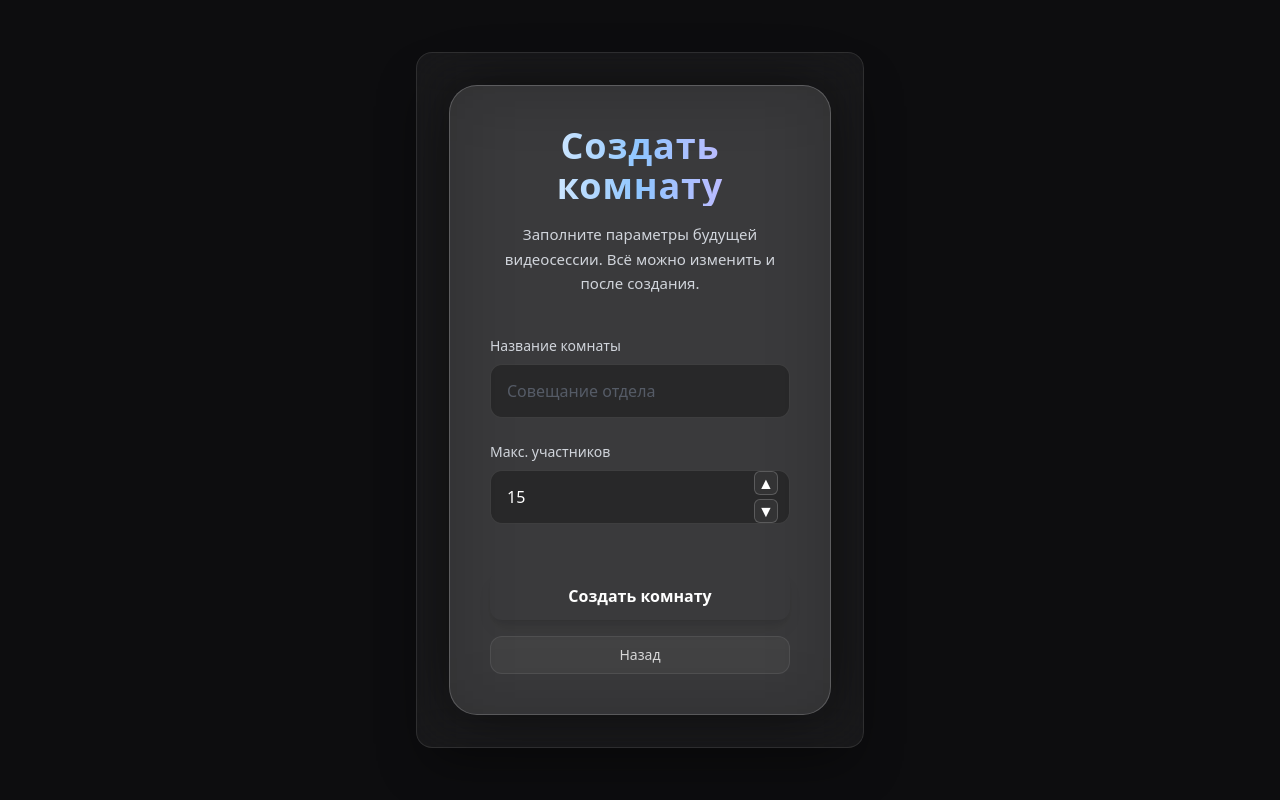
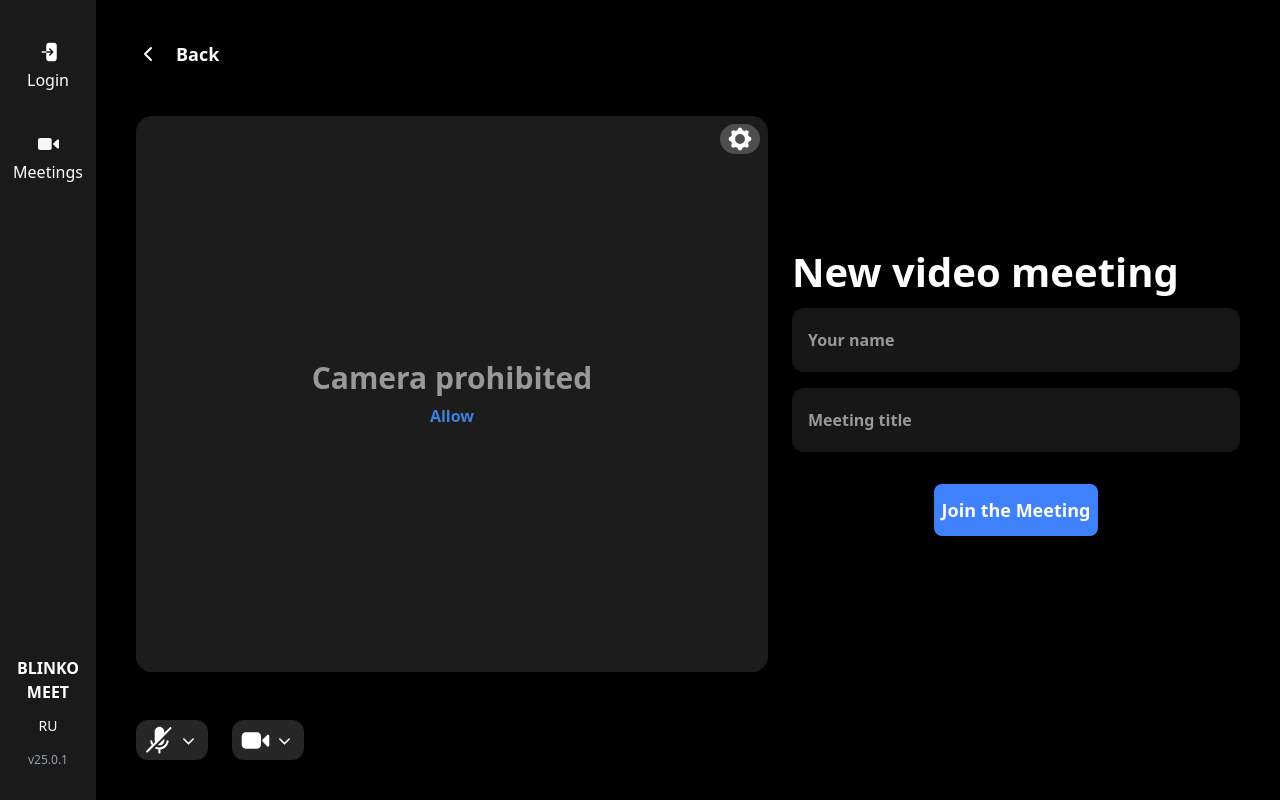
Before and after one commit to KusakinEgor/fastapi-blinko-meet, a React app in the folder frontend/: page /create in a window 1280 px wide. Both pictures are taken after a click on the button "Meetings". Built offline with nearby package versions, Linux system fonts and the light colour scheme; the HTML template or start-up script is replaced by a standard one.

Commit message:
replace that screen

```diff
--- a/frontend/src/components/screens/CreateRoomScreen.jsx
+++ b/frontend/src/components/screens/CreateRoomScreen.jsx
@@ -1,138 +1,122 @@
-import ScreenWrapper from "../ui/ScreenWrapper";
-import Button from "../ui/Button";
-import { useEffect, useState } from "react";
+import { useState, useEffect } from "react";
+import Sidebar from "../ui/SideBar";
 
-export default function CreateRoomScreen({ onBack }) {
+export default function JoinScreen({ onBack, onJoin }) {
   const [loaded, setLoaded] = useState(false);
-  const [maxUsers, setMaxUsers] = useState(15);
 
   useEffect(() => setLoaded(true), []);
 
-  const increase = () => setMaxUsers((v) => Math.min(v + 1, 999));
-  const decrease = () => setMaxUsers((v) => Math.max(v - 1, 1));
+  const [name, setName] = useState("");
+  const [meetingCode, setMeetingCode] = useState("");
+  const [meetingPassword, setMeetingPassword] = useState("");
+  const [micMuted, setMicMuted] = useState(false);
+  const [camMuted, setCamMuted] = useState(false);
 
   return (
-    <ScreenWrapper>
-      <div
-        className={`
-          w-full max-w-xl mx-auto p-10 rounded-[28px]
-          bg-white/10 backdrop-blur-2xl border border-white/20
-          shadow-[0_0_60px_-10px_rgba(0,0,0,0.7)]
-          transition-all duration-700
-          ${loaded ? "opacity-100 translate-y-0" : "opacity-0 translate-y-6"}
-        `}
-      >
-        {/* Заголовок */}
-        <h2
-          className="
-            text-center text-4xl font-extrabold mb-4
-            bg-gradient-to-r from-white via-blue-300 to-purple-300
-            bg-clip-text text-transparent tracking-wide
-          "
-        >
-          Создать комнату
-        </h2>
+    <div className="min-h-screen flex bg-black text-white relative overflow-hidden">
+      <Sidebar loaded={loaded} onLogin={onBack} onCreate={onBack} />
 
-        {/* Подзаголовок */}
-        <p className="text-gray-300 text-center mb-10 leading-relaxed text-[15px]">
-          Заполните параметры будущей видеосессии.
-          Всё можно изменить и после создания.
-        </p>
+      <div className="flex flex-col w-full p-10 gap-6">
 
-        {/* Поля */}
-        <div className="flex flex-col gap-6 mb-12">
-          {/* Название */}
-          <div className="flex flex-col gap-2">
-            <label className="text-gray-300 text-sm">Название комнаты</label>
-            <input
-              type="text"
-              placeholder="Совещание отдела"
-              className="
-                bg-black/30 border border-white/10 rounded-xl
-                px-4 py-3.5 text-white placeholder-gray-500/70
-                focus:border-blue-400 outline-none transition
-              "
-            />
+        <div className="flex items-center gap-4 mb-6 cursor-pointer" onClick={onBack}>
+          <svg width="24" height="24" viewBox="0 0 24 24" fill="none">
+            <path d="M15 18L9 12L15 6" stroke="currentColor" strokeWidth="2" strokeLinecap="round" strokeLinejoin="round"/>
+          </svg>
+          <span className="text-white font-semibold text-lg">Back</span>
+        </div>
+
+        <div className="flex flex-col md:flex-row gap-6 flex-1">
+
+          <div className="flex flex-col relative items-center justify-center bg-[#1c1c1c] p-8 rounded-2xl shadow-xl flex-1">
+            <div className="bg-[#4e4e4e] w-[40px] h-[30px] rounded-full flex justify-center items-center absolute top-2 right-2">
+              <svg width="30px" height="30px" viewBox="0 0 24 24">
+                <path
+                  fillRule="evenodd"
+                  clipRule="evenodd"
+                  d="M18.99 9.894c.45.207 1.585.886 1.73.977.175.11.282.303.28.51v1.238a.598.598 0 01-.288.515c-.19.12-1.298.781-1.73.977l-.558 1.35c.18.476.502 1.75.54 1.916a.598.598 0 01-.162.558l-.875.874a.602.602 0 01-.558.162l-.022-.005c-.27-.07-1.46-.374-1.893-.535l-1.35.558c-.207.45-.885 1.586-.977 1.73a.603.603 0 01-.51.281h-1.236a.598.598 0 01-.515-.288c-.12-.19-.781-1.298-.977-1.73l-1.35-.558c-.476.18-1.75.502-1.916.54a.598.598 0 01-.558-.162l-.874-.875a.601.601 0 01-.162-.558l.005-.022c.07-.27.374-1.46.535-1.893l-.558-1.35c-.45-.207-1.586-.885-1.73-.977a.603.603 0 01-.281-.51v-1.236c0-.208.109-.401.286-.51.191-.12 1.298-.78 1.73-.977l.558-1.35c-.18-.475-.502-1.75-.54-1.915a.598.598 0 01.162-.558l.875-.88a.601.601 0 01.558-.162l.023.005c.27.07 1.46.374 1.892.535l1.35-.558c.207-.45.886-1.586.977-1.73a.603.603 0 01.51-.281h1.238c.208 0 .401.109.51.286.12.191.78 1.298.977 1.73l1.35.558c.475-.18 1.75-.502 1.915-.54a.598.598 0 01.558.162l.88.875a.601.601 0 01.162.558l-.005.022c-.07.271-.374 1.46-.535 1.893l.558 1.35zM8.08 11.993a3.922 3.922 0 107.845.007 3.922 3.922 0 00-7.845-.007z"
+                  fill="currentColor">
+                </path>
+              </svg>
+            </div>
+
+            <div className="text-[#999999] text-center text-3xl font-bold mb-2">Camera prohibited</div>
+            <div className="text-center font-semibold text-[#3f7fdf]">Allow</div>
           </div>
 
-          {/* Макс участников */}
-          <div className="flex flex-col gap-2">
-            <label className="text-gray-300 text-sm">Макс. участников</label>
+          <div className="flex flex-col justify-center gap-4 flex-1 max-w-md w-full">
+            <span className="font-bold text-[40px] leading-none">New video meeting</span>
 
-            <div className="relative">
+            <div className="relative w-full">
               <input
-                type="number"
-                value={maxUsers}
-                onChange={(e) => setMaxUsers(Number(e.target.value))}
-                className="
-                  w-full bg-black/30 border border-white/10 rounded-xl
-                  px-4 py-3.5 pr-14 text-white placeholder-gray-500/70
-                  focus:border-blue-400 outline-none transition
-                  appearance-none
-                "
+                type="text"
+                id="meetingCode"
+                value={meetingCode}
+                onChange={(e) => setMeetingCode(e.target.value)}
+                className="peer w-full h-16 px-4 pt-5 pb-2 rounded-xl bg-[#171717] text-white placeholder-transparent outline-none"
+                placeholder="Meeting code"
               />
+              <label
+                htmlFor="meetingCode"
+                className="absolute left-4 top-2 text-[#999999] font-bold text-sm transition-all duration-200
+                peer-placeholder-shown:top-5 peer-placeholder-shown:text-base
+                peer-focus:top-2 peer-focus:text-sm"
+              >
+                Your name
+              </label>
+            </div>
 
-              {/* Кастомные стрелочки */}
-              <div
-                className="
-                  absolute right-3 top-1/2 -translate-y-1/2
-                  flex flex-col gap-1 select-none
-                "
+            <div className="relative w-full">
+              <input
+                type="text"
+                id="meetingPassword"
+                value={meetingPassword}
+                onChange={(e) => setMeetingPassword(e.target.value)}
+                className="peer w-full h-16 px-4 pt-5 pb-2 rounded-xl bg-[#171717] text-white placeholder-transparent outline-none"
+                placeholder="Meeting password"
+              />
+              <label
+                htmlFor="meetingPassword"
+                className="absolute left-4 top-2 text-[#999999] font-bold text-sm transition-all duration-200
+                peer-placeholder-shown:top-5 peer-placeholder-shown:text-base
+                peer-focus:top-2 peer-focus:text-sm"
               >
-                <button
-                  onClick={increase}
-                  className="
-                    w-6 h-6 flex items-center justify-center rounded-md
-                    bg-white/5 border border-white/20
-                    hover:bg-white/10 hover:scale-[1.1]
-                    active:scale-95 transition
-                  "
-                >
-                  ▲
-                </button>
+                Meeting title
+              </label>
+            </div>
 
-                <button
-                  onClick={decrease}
-                  className="
-                    w-6 h-6 flex items-center justify-center rounded-md
-                    bg-white/5 border border-white/20
-                    hover:bg-white/10 hover:scale-[1.1]
-                    active:scale-95 transition
-                  "
-                >
-                  ▼
-                </button>
-              </div>
+            <div
+              onClick={() => onJoin({ name, meetingCode, meetingPassword })}
+              className="bg-[#3f81fd] py-3 rounded-lg text-center text-lg font-semibold cursor-pointer mt-4 max-w-md mx-auto p-2"
+            >
+              Join the Meeting
             </div>
           </div>
         </div>
 
-        {/* Кнопки */}
-        <div className="flex flex-col gap-4">
-          <Button
-            variant="success"
-            className="
-              w-full py-3 text-base font-semibold rounded-xl
-              shadow-lg hover:scale-[1.03] transition-transform duration-200
-            "
-          >
-            Создать комнату
-          </Button>
+        <div className="flex gap-6 mt-6">
+          <div className="flex bg-[#262626] w-[72px] h-[40px] rounded-xl justify-center items-center">
+            <svg width="33px" viewBox="0 0 24 24" fill="none">
+              <path d="M11.9999 2C10.0669 2 8.49994 3.67893 8.49994 5.75V11.75C8.49994 12.2471 8.59022 12.7216 8.75416 13.1557L7.45127 14.4586C7.08164 13.8449 6.83854 13.157 6.74353 12.4353C6.68946 12.0246 6.31272 11.7356 5.90205 11.7896C5.49138 11.8437 5.2023 12.2204 5.25636 12.6311C5.39487 13.6832 5.77814 14.6793 6.3658 15.5441L2.46967 19.4402C2.17678 19.7331 2.17678 20.208 2.46967 20.5009C2.76256 20.7938 3.23744 20.7938 3.53033 20.5009L7.34482 16.6864C7.34487 16.6864 7.34477 16.6864 7.34482 16.6864L8.40645 15.625C8.40649 15.6251 8.4064 15.625 8.40645 15.625L9.57605 14.4552C9.57609 14.4552 9.57601 14.4551 9.57605 14.4552L20.5009 3.53033C20.7938 3.23744 20.7938 2.76256 20.5009 2.46967C20.208 2.17678 19.7331 2.17678 19.4402 2.46967L15.4999 6.40996V5.75C15.4999 3.67893 13.9329 2 11.9999 2Z" fill="currentColor"></path>
+              <path d="M9.67204 16.4808L8.56313 17.5897C9.3702 18.0576 10.2676 18.3542 11.1986 18.4583V20.75C11.1986 21.1642 11.5344 21.5 11.9486 21.5C12.3628 21.5 12.6986 21.1642 12.6986 20.75V18.4583C14.0641 18.3056 15.3572 17.7388 16.3992 16.825C17.6304 15.7452 18.4271 14.2547 18.6409 12.6311C18.6949 12.2204 18.4058 11.8437 17.9952 11.7896C17.5845 11.7356 17.2078 12.0246 17.1537 12.4353C16.9875 13.6981 16.3678 14.8574 15.4102 15.6972C14.4526 16.537 13.2223 17 11.9486 17C11.1543 17 10.3769 16.82 9.67204 16.4808Z" fill="currentColor"></path>
+              <path d="M15.4999 10.6529L10.8572 15.2956C11.2153 15.4281 11.5998 15.5 11.9999 15.5C13.9329 15.5 15.4999 13.8211 15.4999 11.75V10.6529Z" fill="currentColor"></path>
+            </svg>
+            <svg width="25px" viewBox="0 0 24 24" fill="none">
+              <path fillRule="evenodd" clipRule="evenodd" d="M6.96967 9.9676C7.26256 9.67471 7.73744 9.67471 8.03033 9.9676L12 13.9373L15.9697 9.9676C16.2626 9.67471 16.7374 9.67471 17.0303 9.9676C17.3232 10.2605 17.3232 10.7354 17.0303 11.0283L12 16.0586L6.96967 11.0283C6.67678 10.7354 6.67678 10.2605 6.96967 9.9676Z" fill="currentColor"></path>
+            </svg>
+          </div>
 
-          <Button
-            variant="secondary"
-            onClick={onBack}
-            className="
-              w-full py-2 text-sm
-              bg-white/5 border border-white/10
-              rounded-xl opacity-80 hover:opacity-100
-              hover:scale-[1.02] transition
-            "
-          >
-            Назад
-          </Button>
+          <div className="flex bg-[#262626] w-[72px] h-[40px] rounded-xl justify-center items-center">
+            <svg width="33px" viewBox="0 0 24 24" fill="none">
+              <path d="M4.85714 6C3.27919 6 2 7.27919 2 8.85714V15.1429C2 16.7208 3.27919 18 4.85714 18H13.1429C14.7208 18 16 16.7208 16 15.1429V8.85714C16 7.27919 14.7208 6 13.1429 6H4.85714Z" fill="currentColor"></path>
+              <path d="M22.0003 8.79931C22.0003 7.95084 20.9745 7.52592 20.3745 8.12587L17.1488 11.3515C16.7867 11.7136 16.7758 12.2972 17.1241 12.6726L20.3497 16.1496C20.9386 16.7843 22.0003 16.3676 22.0003 15.5018V8.79931Z" fill="currentColor"></path>
+            </svg>
+            <svg width="25px" viewBox="0 0 24 24" fill="none">
+              <path fillRule="evenodd" clipRule="evenodd" d="M6.96967 9.9676C7.26256 9.67471 7.73744 9.67471 8.03033 9.9676L12 13.9373L15.9697 9.9676C16.2626 9.67471 16.7374 9.67471 17.0303 9.9676C17.3232 10.2605 17.3232 10.7354 17.0303 11.0283L12 16.0586L6.96967 11.0283C6.67678 10.7354 6.67678 10.2605 6.96967 9.9676Z" fill="currentColor"></path>
+            </svg>
+          </div>
         </div>
+
       </div>
-    </ScreenWrapper>
+    </div>
   );
 }
```
